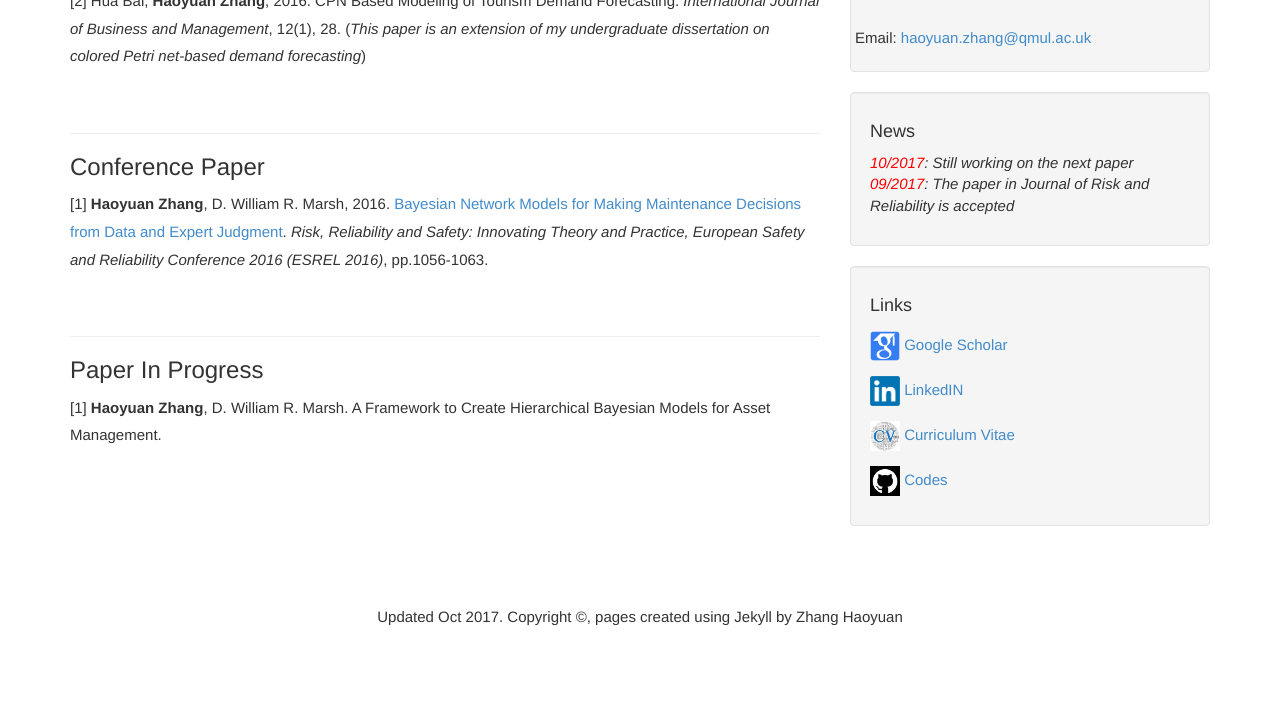
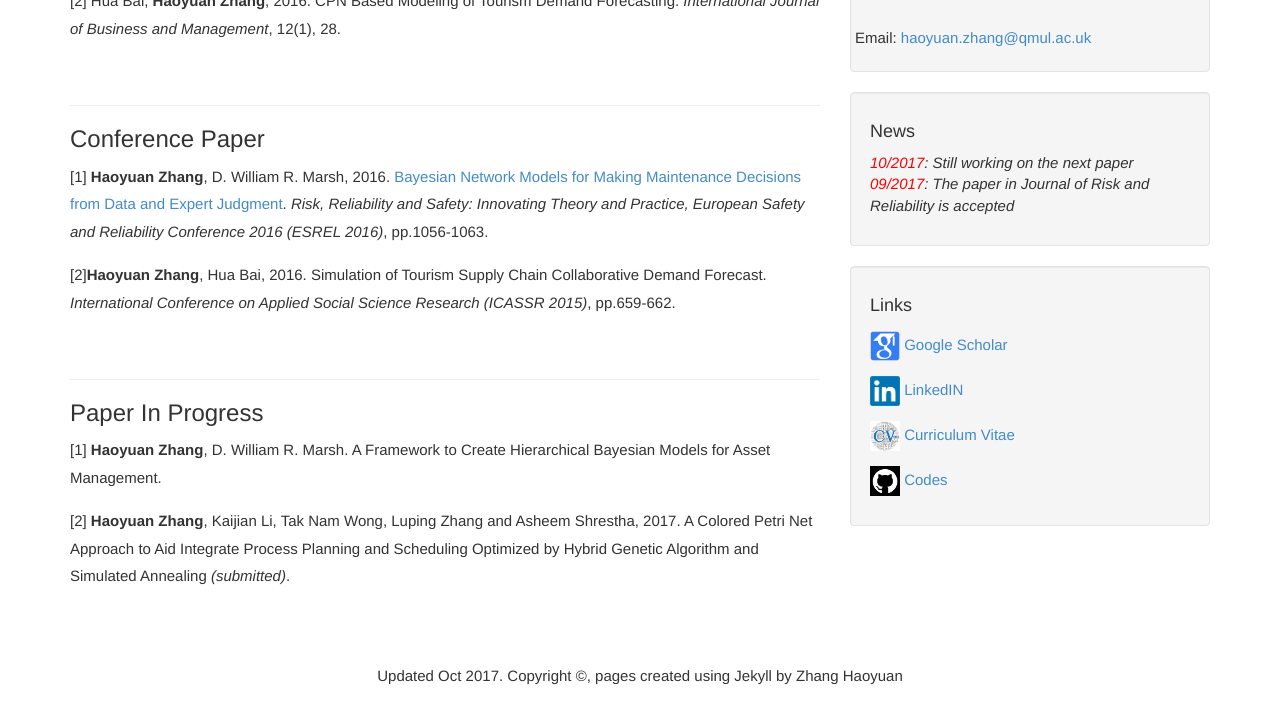
Before and after one commit to july0905/haoyuanzhang1990.github.io, a Jekyll site: the page built from pub.md, in a window 1280 px wide and 1021 px high, cut to the strip 284-1008 px from the top of the window. Built offline with Jekyll 4.4.1, drawn with Linux system fonts in a browser that asks for light colours.

Commit message:
Update pub.md

```diff
--- a/pub.md
+++ b/pub.md
@@ -9,7 +9,7 @@ title: "Publication"
 <h3> Journal Paper</h3>
 [1] <b>Haoyuan Zhang</b>, D. William R. Marsh, 2017. Generic Bayesian Network Models for Making Maintenance Decisions from Available Data and Expert Knowledge. <i>Journal of Risk and Reliability</i> (accepted).
 
-<p>[2] Hua Bai, <b>Haoyuan Zhang</b>, 2016. CPN Based Modeling of Tourism Demand Forecasting. <i>International Journal of Business and Management</i>, 12(1), 28. (<i>This paper is an extension of my undergraduate dissertation on colored Petri net-based demand forecasting</i>)</p>
+<p>[2] Hua Bai, <b>Haoyuan Zhang</b>, 2016. CPN Based Modeling of Tourism Demand Forecasting. <i>International Journal of Business and Management</i>, 12(1), 28.</p>
 
 
 <p> &nbsp;</p>
@@ -19,7 +19,16 @@ title: "Publication"
 <h3>Conference Paper</h3>
 [1] <b>Haoyuan Zhang</b>, D. William R. Marsh, 2016. <a href="https://qmro.qmul.ac.uk/xmlui/bitstream/handle/123456789/13065/Marsh%20Bayesian%20Network%20Models%20for%20Making%202016%20Accepted.pdf?sequence=1">Bayesian Network Models for Making Maintenance Decisions from Data and Expert Judgment</a>. <i>
 Risk, Reliability and Safety: Innovating Theory and Practice, European Safety and Reliability Conference 2016 (ESREL 2016)</i>, pp.1056-1063.
+
+
+<p>[2]<b>Haoyuan Zhang</b>, Hua Bai, 2016. Simulation of Tourism Supply Chain Collaborative Demand Forecast. <i>International Conference on Applied Social Science Research (ICASSR 2015)</i>, pp.659-662.
+</p>
 <p> &nbsp;</p>
+
+
+
+
+
 
 
 <hr>
@@ -27,3 +36,4 @@ Risk, Reliability and Safety: Innovating Theory and Practice, European Safety an
 
 <h3>Paper In Progress</h3>
 [1] <b>Haoyuan Zhang</b>, D. William R. Marsh. A Framework to Create Hierarchical Bayesian Models for Asset Management.
+<p>[2] <b>Haoyuan Zhang</b>, Kaijian Li, Tak Nam Wong, Luping Zhang and Asheem Shrestha, 2017. A Colored Petri Net Approach to Aid Integrate Process Planning and Scheduling Optimized by Hybrid Genetic Algorithm and Simulated Annealing <i>(submitted)</i>.</p>
```
